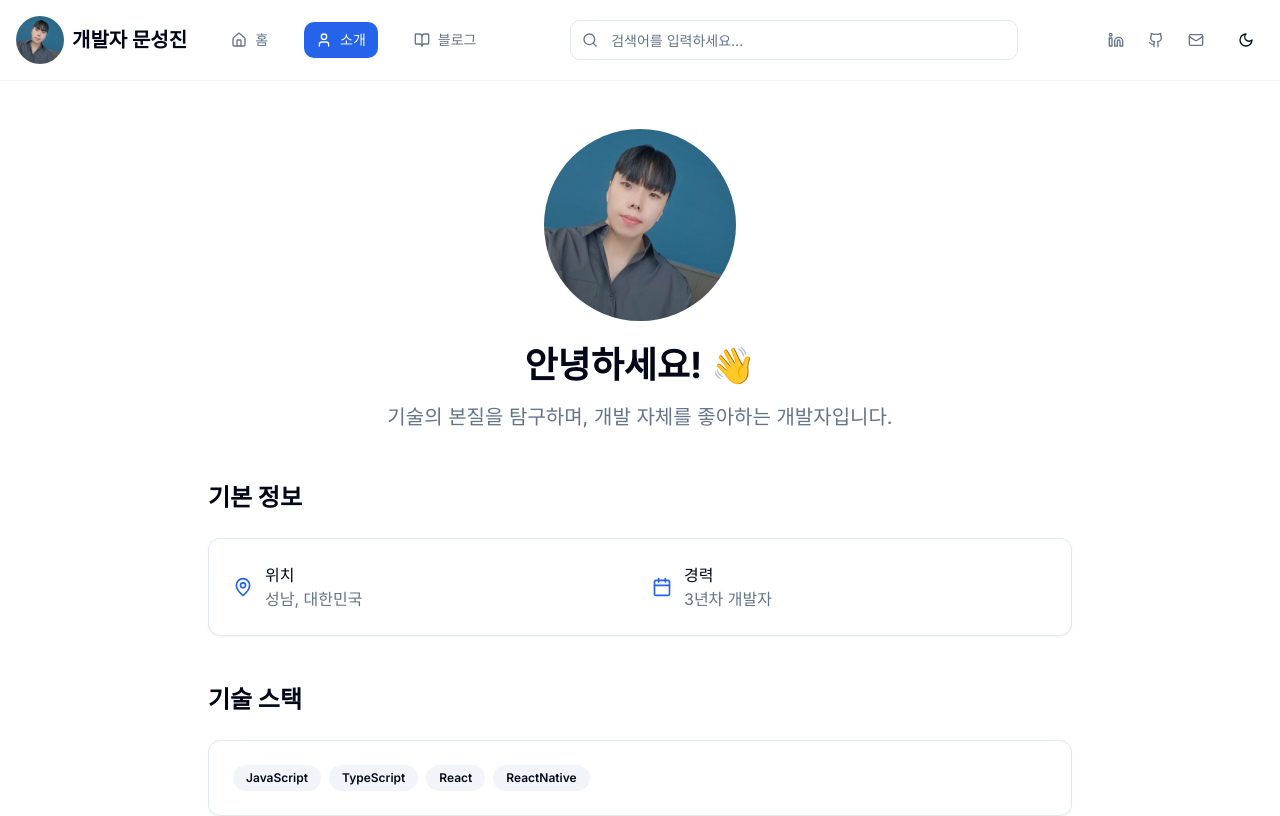
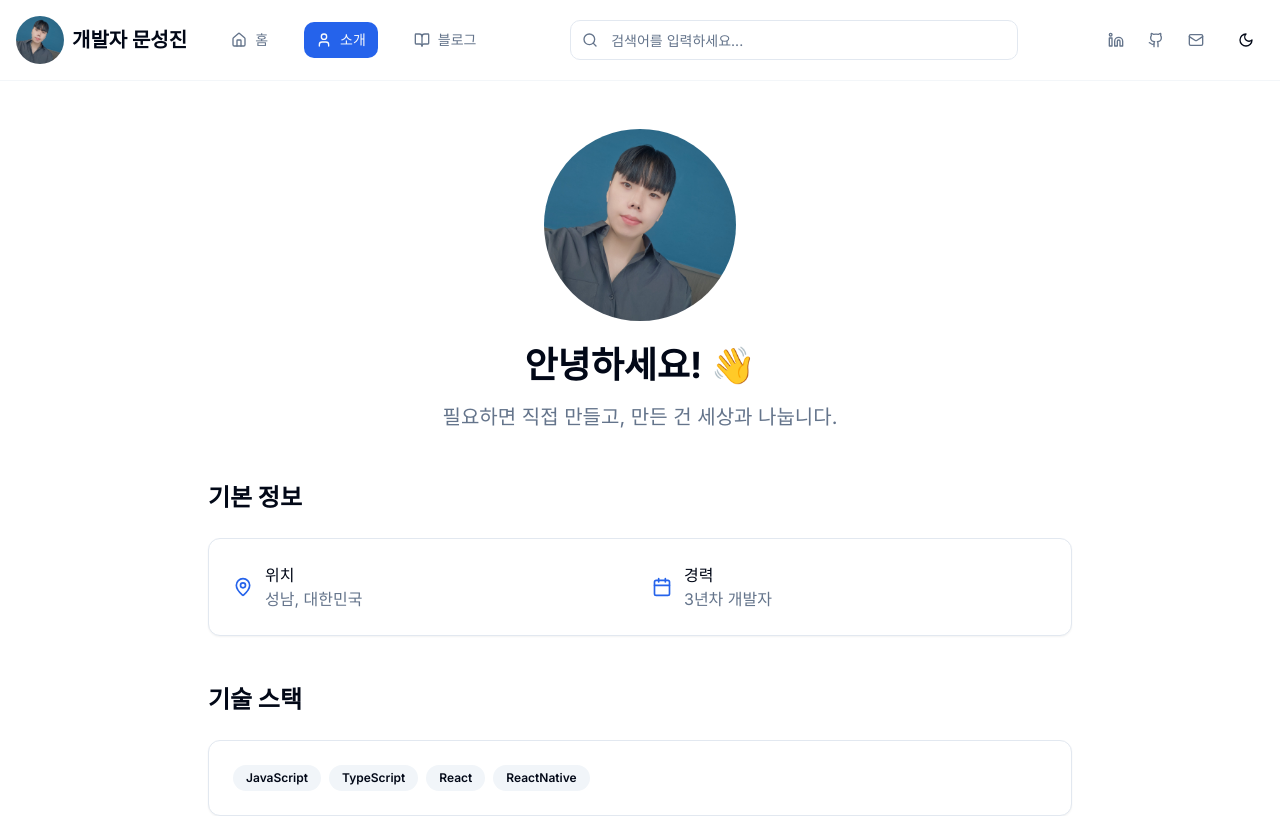
Before and after one commit to eggmun98/eggmun-blog, a Next.js app: page /about in a window 1280 px wide. Shown: the top 816 px of the page. Built offline with nearby package versions, Linux system fonts and the light colour scheme.

Commit message:
fix: 소개글 수정

```diff
--- a/app/about/page.tsx
+++ b/app/about/page.tsx
@@ -38,7 +38,7 @@ export default function AboutPage() {
             </div>
             <h1 className="text-4xl font-bold text-foreground">안녕하세요! 👋</h1>
             <p className="text-xl text-muted-foreground max-w-2xl mx-auto leading-relaxed">
-            기술의 본질을 탐구하며, 개발 자체를 좋아하는 개발자입니다.
+            {"필요하면 직접 만들고, 만든 건 세상과 나눕니다."}
             </p>
           </section>
 
```
